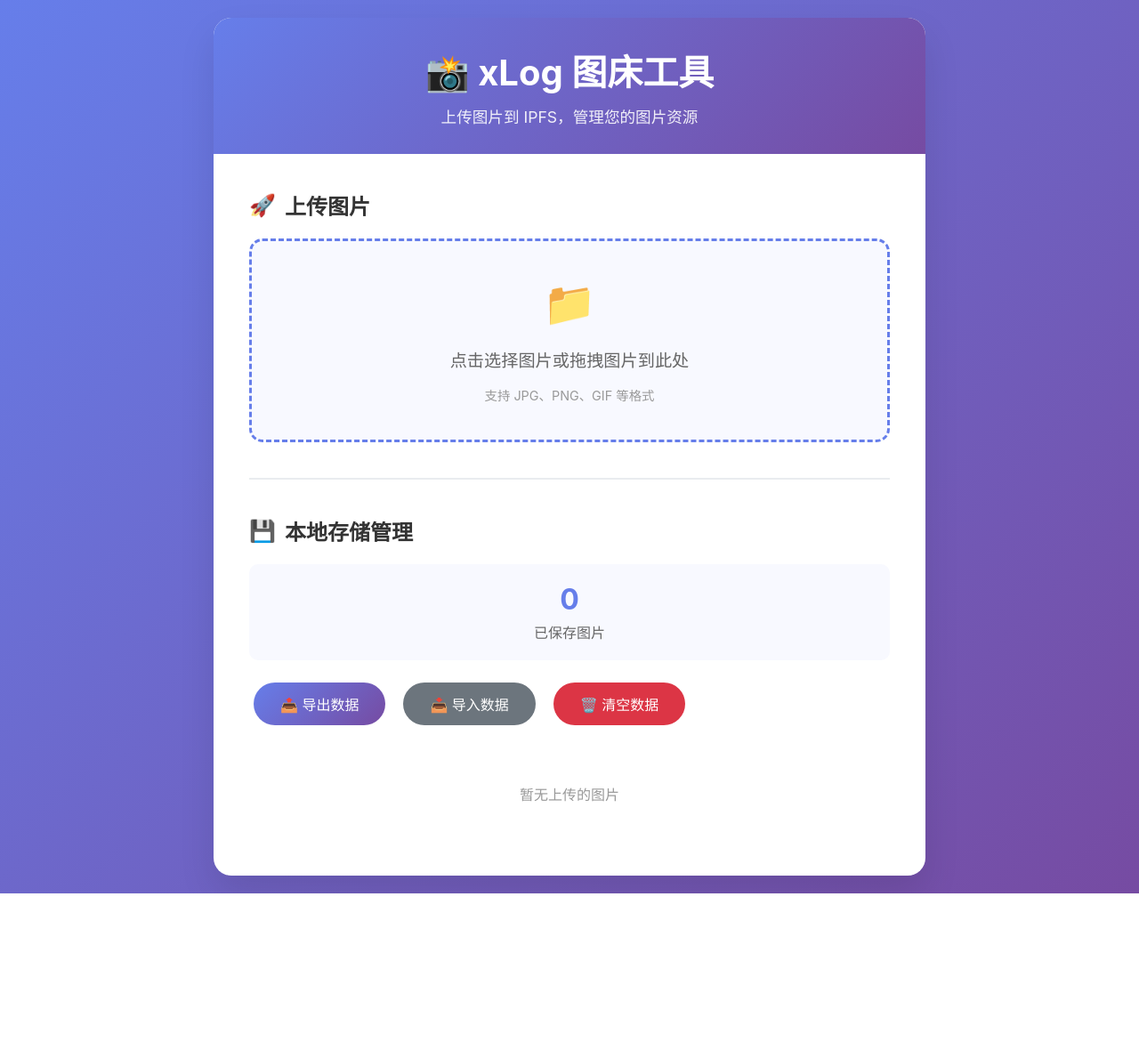
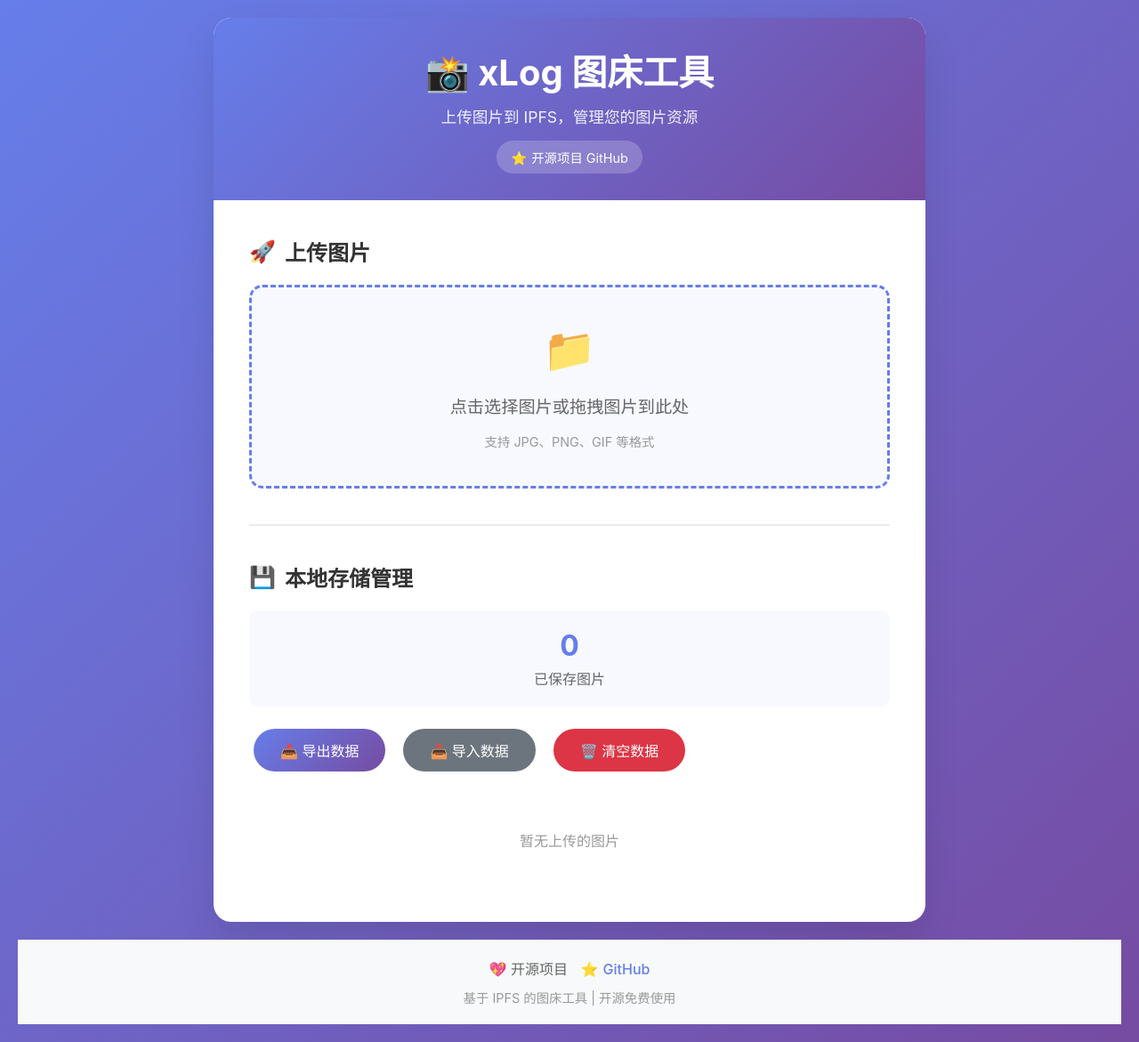
Before and after one commit to xiaocongyu66/ipfs-html, a plain HTML site: page index.html in a window 1280 px wide. Shown: the whole page at 89% size. Before the commit the page ends 1004 px from the top, so only its background shows below. Drawn offline with Linux system fonts and the light colour scheme.

Commit message:
feat(ui): 添加GitHub链接和页脚并增加文件上传大小限制至30MB
在页面头部添加GitHub开源项目链接，增加页面底部信息展示区域，同时将文件上传大小限制从10MB提升至30MB以满足用户需求

```diff
--- a/index.html
+++ b/index.html
@@ -294,6 +294,14 @@
         <div class="header">
             <h1>📸 xLog 图床工具</h1>
             <p>上传图片到 IPFS，管理您的图片资源</p>
+            <div style="margin-top: 15px;">
+                <a href="https://github.com/afoim/ipfs-html" target="_blank"
+                   style="display: inline-block; background: rgba(255,255,255,0.2); color: white; padding: 8px 16px; border-radius: 20px; text-decoration: none; font-size: 0.9rem; transition: all 0.3s ease;"
+                   onmouseover="this.style.background='rgba(255,255,255,0.3)'"
+                   onmouseout="this.style.background='rgba(255,255,255,0.2)'">
+                    <span style="margin-right: 5px;">⭐</span>开源项目 GitHub
+                </a>
+            </div>
         </div>
 
         <div class="content">
@@ -345,6 +353,19 @@
             </div>
         </div>
     </div>
+
+    <!-- 页面底部 -->
+    <footer style="text-align: center; padding: 20px; color: #666; background: #f8f9fa; margin-top: 20px;">
+        <div style="margin-bottom: 10px;">
+            <span style="margin-right: 10px;">💖 开源项目</span>
+            <a href="https://github.com/afoim/ipfs-html" target="_blank" style="color: #667eea; text-decoration: none; font-weight: 500;">
+                <span style="margin-right: 5px;">⭐</span>GitHub
+            </a>
+        </div>
+        <div style="font-size: 0.9rem; color: #999;">
+            基于 IPFS 的图床工具 | 开源免费使用
+        </div>
+    </footer>
 
     <script>
         // 本地存储键名
@@ -400,9 +421,9 @@
 
         // 上传图片函数
         async function uploadImage(file) {
-            // 检查文件大小（限制为10MB）
-            if (file.size > 10 * 1024 * 1024) {
-                showResult('文件太大，请选择小于10MB的图片', 'error');
+            // 检查文件大小（限制为30MB）
+            if (file.size > 30 * 1024 * 1024) {
+                showResult('文件太大，请选择小于30MB的图片', 'error');
                 return;
             }
 
```
